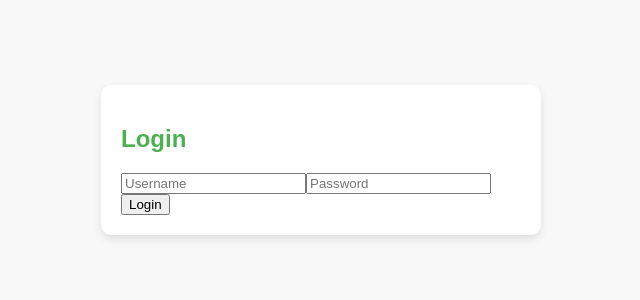
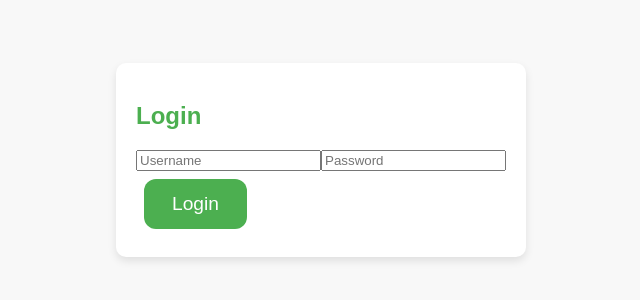
Before and after one commit to amrb5083/CSCN72030-Group_2-LazyPrint, a React (Create React App) app in the folder lazyprint-fe/: page / in a window 1280 px wide. Shown: the part 240-540 px from the top of the page, without its empty margins (319-959 px from the left). Built offline with nearby package versions, Linux system fonts and the light colour scheme.

Commit message:
updated button styles and added logout to homepage

```diff
--- a/lazyprint-fe/src/App.js
+++ b/lazyprint-fe/src/App.js
@@ -44,6 +44,7 @@ function App() {
             onBookPrintJob={() => setCurrentPage('bookPrintJob')}
             onFindPrinters={() => setCurrentPage('findPrinters')}
             onSettings={() => setCurrentPage('settings')}
+            onLogout={handleLogout}
           />
         );
       case 'bookPrintJob':
--- a/lazyprint-fe/src/components/Homepage.js
+++ b/lazyprint-fe/src/components/Homepage.js
@@ -1,14 +1,26 @@
 // src/components/HomePage.js
 import React from 'react';
+import { useState } from 'react';
 import '../styles/HomePage.css';
 
-function HomePage({ onBookPrintJob, onFindPrinters, onSettings }) {
+
+// function Settings({ onLogout }) {
+//   const [username, setUsername] = useState('');
+//   const [password, setPassword] = useState('');
+
+  // const handleUpdate = (event) => {
+  //   event.preventDefault();
+  //   // Handle user settings update
+  // };
+
+function HomePage({ onBookPrintJob, onFindPrinters, onSettings, onLogout }) {
   return (
     <div className="home-page">
       <h2>LazyPrint</h2>
       <button onClick={onBookPrintJob}>Book a Print Job</button>
       <button onClick={onFindPrinters}>Find Nearby Printers</button>
       <button onClick={onSettings}>Settings</button>
+      <button onClick={onLogout}>Logout</button>
     </div>
   );
 }
--- a/lazyprint-fe/src/components/Login.js
+++ b/lazyprint-fe/src/components/Login.js
@@ -27,7 +27,10 @@ function Login({ onLogin }) {
           onChange={(e) => setPassword(e.target.value)}
           placeholder="Password"
         />
-        <button type="submit">Login</button>
+        <div>
+          <button type="submit">Login</button>
+        </div>
+
       </form>
     </div>
   );
--- a/lazyprint-fe/src/components/Settings.js
+++ b/lazyprint-fe/src/components/Settings.js
@@ -26,7 +26,10 @@ function Settings({ onLogout }) {
           onChange={(e) => setPassword(e.target.value)}
           placeholder="New Password"
         />
-        <button type="submit">Update</button>
+        <div>
+          <button type="submit">Update</button>
+        </div>
+
       </form>
       <button onClick={onLogout}>Logout</button>
     </div>
--- a/lazyprint-fe/src/styles/App.css
+++ b/lazyprint-fe/src/styles/App.css
@@ -69,22 +69,27 @@ body {
 }
 
 /* Button Styles */
-button {
-  background-color: #4CAF50; /* Green button color */
+/* Login Button Styles */
+.login-button {
+  background-color: #007bff; /* Blue button color */
   color: white;
   border: none;
-  padding: 12px 24px; /* Increased padding for better button appearance */
-  margin: 8px;
-  border-radius: 8px; /* Rounded corners */
+  padding: 14px 28px;
+  margin-top: 10px;
+  border-radius: 12px;
   cursor: pointer;
-  font-size: 1.1em;
-  transition: background-color 0.3s ease; /* Smooth transition on hover */
+  font-size: 1.2em;
+  transition: background-color 0.3s ease, transform 0.2s ease-in-out;
+  outline: none; /* Remove default focus border */
 }
 
-button:hover {
-  background-color: #45a049; /* Darker green on hover */
+.login-button:hover {
+  background-color: #0056b3; /* Darker blue on hover */
 }
 
+.login-button:active {
+  transform: scale(0.95); /* Add a slight scaling effect when the button is clicked */
+}
 /* Input and Select Styles */
 input, select {
   padding: 12px;
--- a/lazyprint-fe/src/styles/BookPrintJob.css
+++ b/lazyprint-fe/src/styles/BookPrintJob.css
@@ -34,3 +34,25 @@ body {
   box-shadow: 0 4px 8px rgba(0, 0, 0, 0.1);
   text-align: left;
 }
+
+/* Button Styles */
+button {
+  background-color: #4CAF50;
+  color: white;
+  border: none;
+  padding: 14px 28px;
+  margin: 8px;
+  border-radius: 12px;
+  cursor: pointer;
+  font-size: 1.2em;
+  transition: background-color 0.3s ease, transform 0.2s ease-in-out;
+  outline: none; /* Remove default focus border */
+}
+
+button:hover {
+  background-color: #45a049;
+}
+
+button:active {
+  transform: scale(0.95); /* Add a slight scaling effect when the button is clicked */
+}
--- a/lazyprint-fe/src/styles/FindPrinters.css
+++ b/lazyprint-fe/src/styles/FindPrinters.css
@@ -8,3 +8,25 @@
   box-shadow: 0 4px 8px rgba(0, 0, 0, 0.1);
   text-align: left;
 }
+
+/* Button Styles */
+button {
+  background-color: #4CAF50;
+  color: white;
+  border: none;
+  padding: 14px 28px;
+  margin: 8px;
+  border-radius: 12px;
+  cursor: pointer;
+  font-size: 1.2em;
+  transition: background-color 0.3s ease, transform 0.2s ease-in-out;
+  outline: none; /* Remove default focus border */
+}
+
+button:hover {
+  background-color: #45a049;
+}
+
+button:active {
+  transform: scale(0.95); /* Add a slight scaling effect when the button is clicked */
+}
--- a/lazyprint-fe/src/styles/Login.css
+++ b/lazyprint-fe/src/styles/Login.css
@@ -43,3 +43,25 @@ body {
   color: #4CAF50; /* Green color for headings */
   margin-bottom: 20px;
 }
+
+/* Button Styles */
+button {
+  background-color: #4CAF50;
+  color: white;
+  border: none;
+  padding: 14px 28px;
+  margin: 8px;
+  border-radius: 12px;
+  cursor: pointer;
+  font-size: 1.2em;
+  transition: background-color 0.3s ease, transform 0.2s ease-in-out;
+  outline: none; /* Remove default focus border */
+}
+
+button:hover {
+  background-color: #45a049;
+}
+
+button:active {
+  transform: scale(0.95); /* Add a slight scaling effect when the button is clicked */
+}
```
Also changed, not shown: lazyprint-fe/src/styles/HomePage.css (line endings or trailing spaces).
